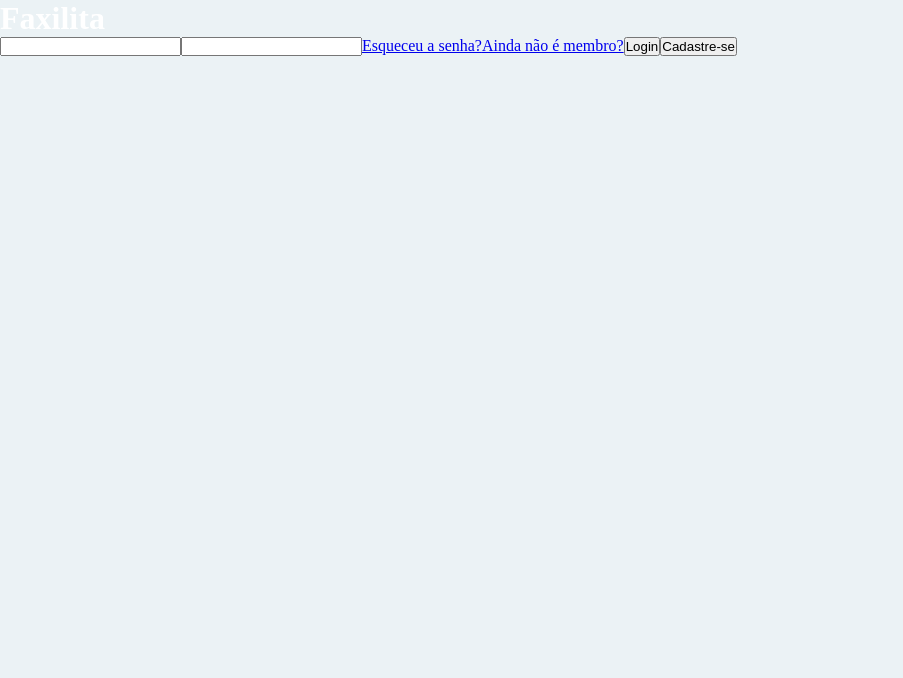
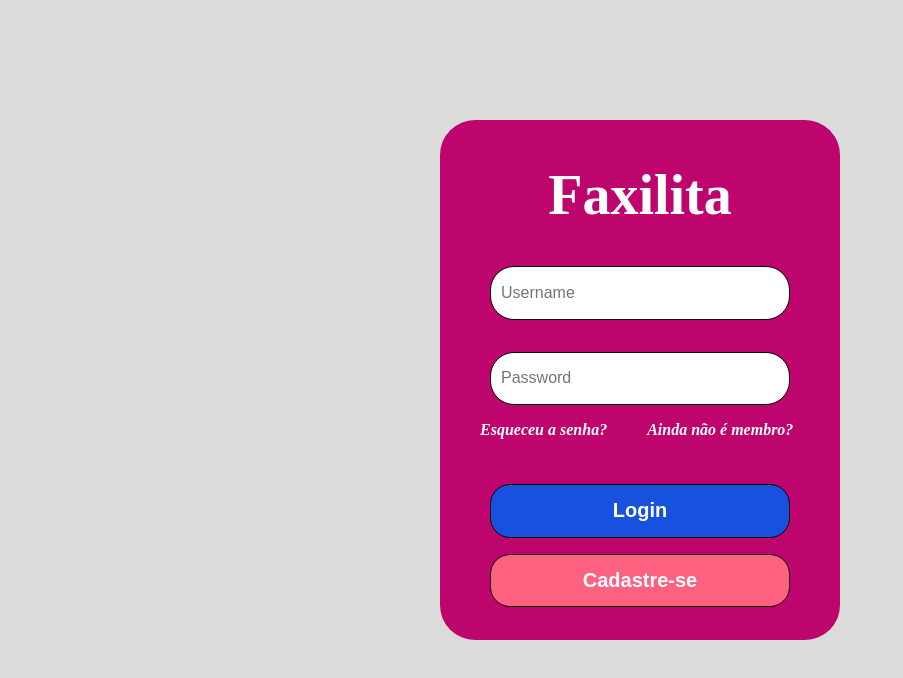
Before and after one commit to Luccacpl/Faxilita, a React (Create React App) app: page / in a window 1280 px wide. Shown: the top 678 px of the page, without its empty margins (0-903 px from the left). Built offline with nearby package versions, Linux system fonts and the light colour scheme.

Commit message:
Terminada pagina de Login, e primeira pagina de cadastro

```diff
--- /dev/null
+++ b/src/pages/Cadastro.tsx
@@ -0,0 +1,15 @@
+import React from 'react';
+
+import '../styles/pages/Cadastro.css'
+
+function Cadastro() {
+    return(
+        <div id="page-cadastro">
+            <h1> Registrar novo usuário </h1>
+            <button className="btnContratante"> Contratante </button>
+            <button className="btnTrabalhador"> Trabalhador </button>
+        </div>
+    );
+}
+
+export default Cadastro;
--- a/src/pages/Login.tsx
+++ b/src/pages/Login.tsx
@@ -1,22 +1,28 @@
 import React from 'react';
 import { Link, } from 'react-router-dom';
 
+import '../styles/pages/Login.css';
+
 function Login(){
     return(
-        <div>
-            <h1>Faxilita</h1>
+        <div id="page-login">
+            <main>
+                <h1>Faxilita</h1>
+            </main>
 
-                <input id="username"/>
-                <input id="password"/>
-                <Link to="">
+            <div className="conteudo">
+                <input id="username" placeholder="Username" />
+                <input id="password" type="password" placeholder="Password"/>
+                <Link to="/" className="link">
                     Esqueceu a senha?
                 </Link>
-                <Link to="">
+                <Link to="/cadastro" className="link">
                     Ainda não é membro?
                 </Link>
+            </div>
 
-                <button> Login </button>
-                <button> Cadastre-se </button>
+                <button className="btnLogin"> Login </button>
+                <button className="btnCadastro"> Cadastre-se </button>
 
         </div>
     );
--- a/src/routes.tsx
+++ b/src/routes.tsx
@@ -3,12 +3,14 @@ import { BrowserRouter, Switch, Route} from 'react-router-dom';
 
 
 import Login from './pages/Login';
+import Cadastro from './pages/Cadastro';
 
 function Routes() {
     return(
         <BrowserRouter>
             <Switch>
-                <Route path="/" component={Login}/>
+                <Route path="/" exact component={Login}/>
+                <Route path="/Cadastro" component={Cadastro}/>
             </Switch>
         </BrowserRouter>
     );
--- a/src/styles/global.css
+++ b/src/styles/global.css
@@ -6,5 +6,5 @@
 
 body {
 	color: #fff;
-	background: #ebf2f5;
+	background: #dbdbdb;
 }
--- /dev/null
+++ b/src/styles/pages/Cadastro.css
@@ -0,0 +1,57 @@
+#page-cadastro {
+	width: 50vh;
+	height: 100%;
+	background-color: #bd056d;
+
+	justify-content: center;
+	align-items: center;
+
+	border-radius: 25px;
+
+	margin: 35vh auto;
+}
+
+#page-cadastro h1 {
+	padding-top: 0.5vh;
+
+	text-align: center;
+
+	font-size: 2.5vh;
+
+	font-weight: 800;
+	line-height: 50px;
+}
+
+#page-cadastro .btnContratante {
+	height: 4.5vh;
+	width: 35%;
+
+	background: #1752de;
+	border: 0.5px solid black;
+	border-radius: 20px;
+
+	color: white;
+	font-size: 2vh;
+	font-weight: 800;
+
+	cursor: pointer;
+	outline: none;
+
+	margin: 2% 5% 6% 12.5%;
+}
+
+#page-cadastro .btnTrabalhador {
+	height: 4.5vh;
+	width: 35%;
+
+	background: #1752de;
+	border: 0.5px solid black;
+	border-radius: 20px;
+
+	color: white;
+	font-size: 2vh;
+	font-weight: 800;
+
+	cursor: pointer;
+	outline: none;
+}
--- /dev/null
+++ b/src/styles/pages/Login.css
@@ -0,0 +1,93 @@
+#page-login {
+	width: 50vh;
+	height: 65vh;
+	background-color: #bd056d;
+
+	justify-content: center;
+	align-items: center;
+
+	border-radius: 35px;
+
+	margin: 15vh auto;
+}
+
+#page-login main h1 {
+	padding-top: 5vh;
+
+	text-align: center;
+
+	font-size: 7vh;
+
+	font-weight: 800;
+	line-height: 70px;
+}
+
+#page-login .conteudo {
+	width: 100%;
+	height: 45%;
+
+	margin-top: 5%;
+}
+
+input {
+	width: 75%;
+	height: 6.7vh;
+	padding: 0 10px;
+
+	border: 0.5px solid black;
+	border-radius: 24px;
+
+	outline: none;
+
+	margin: 4% 12.5%;
+
+	font-size: 100%;
+}
+
+.conteudo .link {
+	color: white;
+	text-decoration: none;
+
+	font-size: 2vh;
+	font-weight: 800;
+	font-style: italic;
+
+	margin-left: 5vh;
+	padding-right: 0px;
+}
+
+#page-login .btnCadastro {
+	height: 6.7vh;
+	width: 75%;
+
+	background: #ff6181;
+	border: 0.5px solid black;
+	border-radius: 20px;
+
+	color: white;
+	font-size: 2.5vh;
+	font-weight: 800;
+
+	cursor: pointer;
+	outline: none;
+
+	margin: 4% 12.5%;
+}
+
+#page-login .btnLogin {
+	height: 6.7vh;
+	width: 75%;
+
+	background: #1752de;
+	border: 0.5px solid black;
+	border-radius: 20px;
+
+	color: white;
+	font-size: 2.5vh;
+	font-weight: 800;
+
+	cursor: pointer;
+	outline: none;
+
+	margin: 0px 12.5%;
+}
```
Also changed, not shown: src/pages/CadastroContratante.tsx (added, +14 -0 lines).
